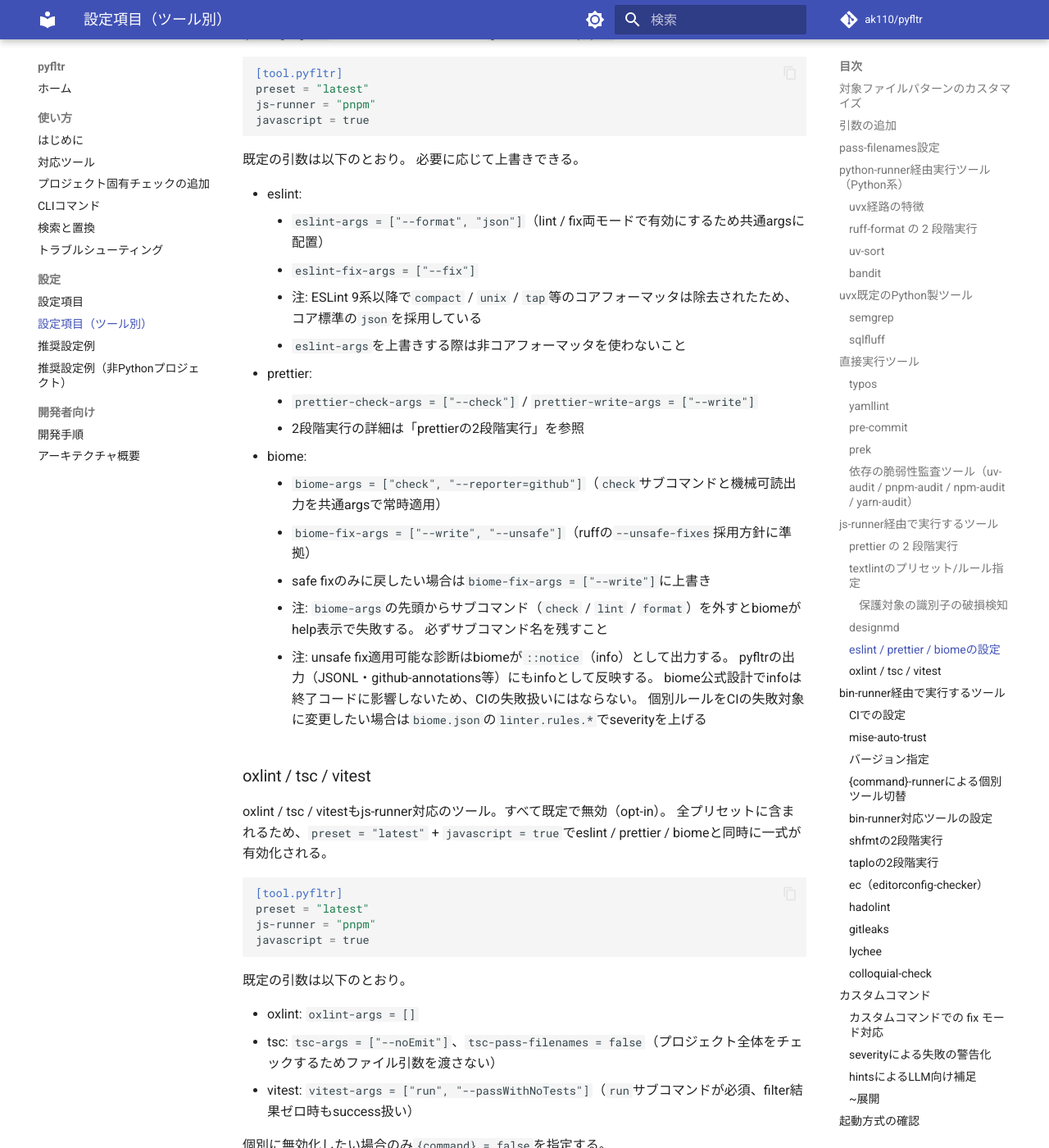
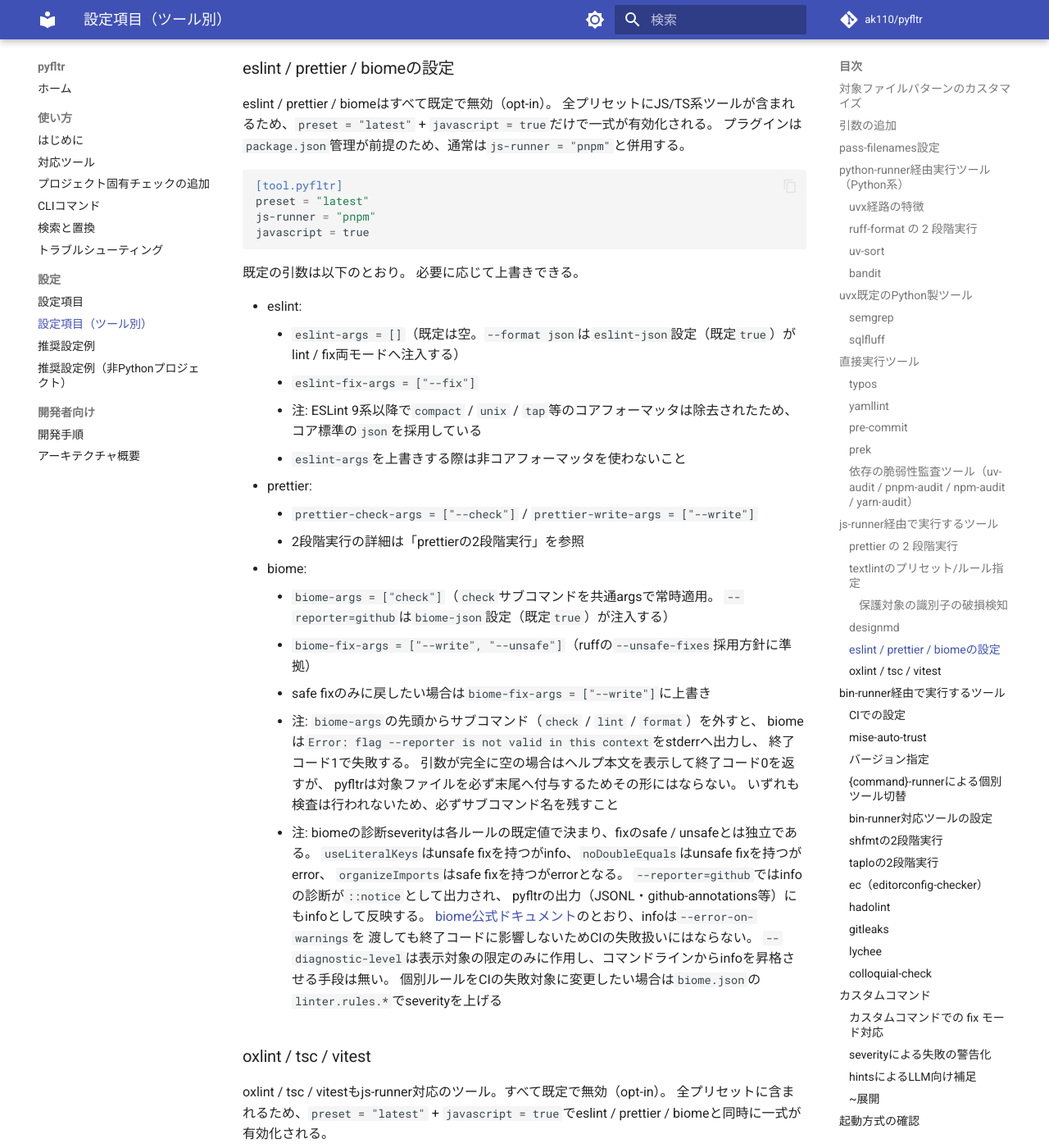
Before and after one commit to ak110/pyfltr, an MkDocs documentation site: the page built from docs/guide/configuration-tools.md, in a window 1280 px wide and 1400 px high, scrolled down 12207 px. Shown: the whole window at 82% size. Built offline with MkDocs 1.6.1 and Material for MkDocs 9.7.7, drawn with Linux system fonts in a browser that asks for light colours; comment, search, counter and statistics services are not loaded; some of the changed text lies outside the part shown.

Commit message:
fix(guide): 利用者向けガイドの外部ツール挙動の記述を実測へ合わせる
利用者向けガイドが断定していた外部ツールの終了コード・エラー文面・オプション
受理可否・バージョン境界のうち、実測または公式資料と一致しない記述を是正する。
非同期テストの非推奨警告の表示条件、コミット時フックのバージョン不一致の
失敗の形、Node.js非同梱イメージでの失敗の分類、JavaScript向けlinterの
サブコマンド欠落時の失敗理由、診断の重大度の決定要因が対象となる。

あわせて、既定引数の説明が実際の既定値と異なっていた2件と、設定の既定値が
別の設定により実効しない旨の説明の欠落を是正する。診断の重大度に関する
誤りは実装とテストのコメントへも波及していたため、同じ判断で揃える。

フィードバック20260803-135518-001を反映する。

再発予防: 誤りが分散していた重大度の説明を、決定要因と出力形式を分けて
記述する形へ統一し、利用者向け文書と実装コメントで同じ判断を共有させた。

Co-Authored-By: Claude Opus 5 (1M context) <noreply@anthropic.com>
Claude-Session: https://claude.ai/code/session_018dmjjPiezaYHTK91e1AA6E

````diff
--- a/docs/guide/configuration-tools.md
+++ b/docs/guide/configuration-tools.md
@@ -424,18 +424,24 @@ js-runner = "pnpm"
 textlint-path = "textlint"
 # 共通引数 (lint/fix 両モードで付与)
 textlint-args = []
-# lint モード専用の引数 (既定で --format=compact。builtin パーサが compact 出力を想定している)
+# lint モード専用の引数 (既定値は ["--format", "compact"]。ただし textlint-json = true の間は
+# --format json へ差し替わるため、この既定値は実効しない)
 textlint-lint-args = ["--format", "compact"]
 ```
 
+`textlint-lint-args`の既定値は`["--format", "compact"]`だが、既定で有効な`textlint-json`設定が
+lint段へ`--format json`を注入し、既存の`--format`指定を除去する。
+このため既定の構成ではcompactではなくJSON出力が使われ、pyfltrはJSONを解析して違反を取得する。
+compact出力を使う場合は`textlint-json = false`を設定する。
+
 textlintのfix実行 (`textlint --fix`) では `@textlint/fixer-formatter` が使われ、`compact` フォーマッタを解決できない。
-このため `--format=compact` は `textlint-args`（共通）ではなく `textlint-lint-args`（lintモード専用）に分離している。
+このため `--format` 指定は `textlint-args`（共通）ではなく `textlint-lint-args`（lintモード専用）に分離している。
 
 fix段では、pyfltrはtextlintを2段階で実行する（fix適用 → lintチェック）ため、
-残存違反はcompact形式で正しく取得される。
+残存違反は後段のlintチェックで取得される。
 `textlint-args`（共通）に `--format` ペアを書いた場合、pyfltrはfixステップの起動コマンドから
 `--format` ペアを自動除去するためクラッシュしない。
-`--format=compact` は `textlint-lint-args`（lintモード専用）に書くことを推奨する。
+`--format` 指定は `textlint-lint-args`（lintモード専用）に書くことを推奨する。
 
 ### prettier の 2 段階実行
 
@@ -523,7 +529,8 @@ javascript = true
 必要に応じて上書きできる。
 
 - eslint:
-    - `eslint-args = ["--format", "json"]`（lint / fix両モードで有効にするため共通argsに配置）
+    - `eslint-args = []`（既定は空。`--format json`は`eslint-json`設定（既定`true`）が
+      lint / fix両モードへ注入する）
     - `eslint-fix-args = ["--fix"]`
     - 注: ESLint 9系以降で`compact` / `unix` / `tap`等のコアフォーマッタは除去されたため、コア標準の`json`を採用している
     - `eslint-args`を上書きする際は非コアフォーマッタを使わないこと
@@ -531,14 +538,24 @@ javascript = true
     - `prettier-check-args = ["--check"]` / `prettier-write-args = ["--write"]`
     - 2段階実行の詳細は「prettierの2段階実行」を参照
 - biome:
-    - `biome-args = ["check", "--reporter=github"]`（`check`サブコマンドと機械可読出力を共通argsで常時適用）
+    - `biome-args = ["check"]`（`check`サブコマンドを共通argsで常時適用。
+      `--reporter=github`は`biome-json`設定（既定`true`）が注入する）
     - `biome-fix-args = ["--write", "--unsafe"]`（ruffの`--unsafe-fixes`採用方針に準拠）
     - safe fixのみに戻したい場合は`biome-fix-args = ["--write"]`に上書き
-    - 注: `biome-args`の先頭からサブコマンド（`check` / `lint` / `format`）を外すとbiomeがhelp表示で失敗する。
-      必ずサブコマンド名を残すこと
-    - 注: unsafe fix適用可能な診断はbiomeが`::notice`（info）として出力する。
+    - 注: `biome-args`の先頭からサブコマンド（`check` / `lint` / `format`）を外すと、
+      biomeは`Error: flag --reporter is not valid in this context`をstderrへ出力し、
+      終了コード1で失敗する。
+      引数が完全に空の場合はヘルプ本文を表示して終了コード0を返すが、
+      pyfltrは対象ファイルを必ず末尾へ付与するためその形にはならない。
+      いずれも検査は行われないため、必ずサブコマンド名を残すこと
+    - 注: biomeの診断severityは各ルールの既定値で決まり、fixのsafe / unsafeとは独立である。
+      `useLiteralKeys`はunsafe fixを持つがinfo、`noDoubleEquals`はunsafe fixを持つがerror、
+      `organizeImports`はsafe fixを持つがerrorとなる。
+      `--reporter=github`ではinfoの診断が`::notice`として出力され、
       pyfltrの出力（JSONL・github-annotations等）にもinfoとして反映する。
-      biome公式設計でinfoは終了コードに影響しないため、CIの失敗扱いにはならない。
+      [biome公式ドキュメント](https://biomejs.dev/linter/)のとおり、infoは`--error-on-warnings`を
+      渡しても終了コードに影響しないためCIの失敗扱いにはならない。
+      `--diagnostic-level`は表示対象の限定のみに作用し、コマンドラインからinfoを昇格させる手段は無い。
       個別ルールをCIの失敗対象に変更したい場合は`biome.json`の`linter.rules.*`でseverityを上げる
 
 ### oxlint / tsc / vitest
````
Also changed, not shown: docs/guide/recommended.md (+24 -9 lines), 3 other files.
